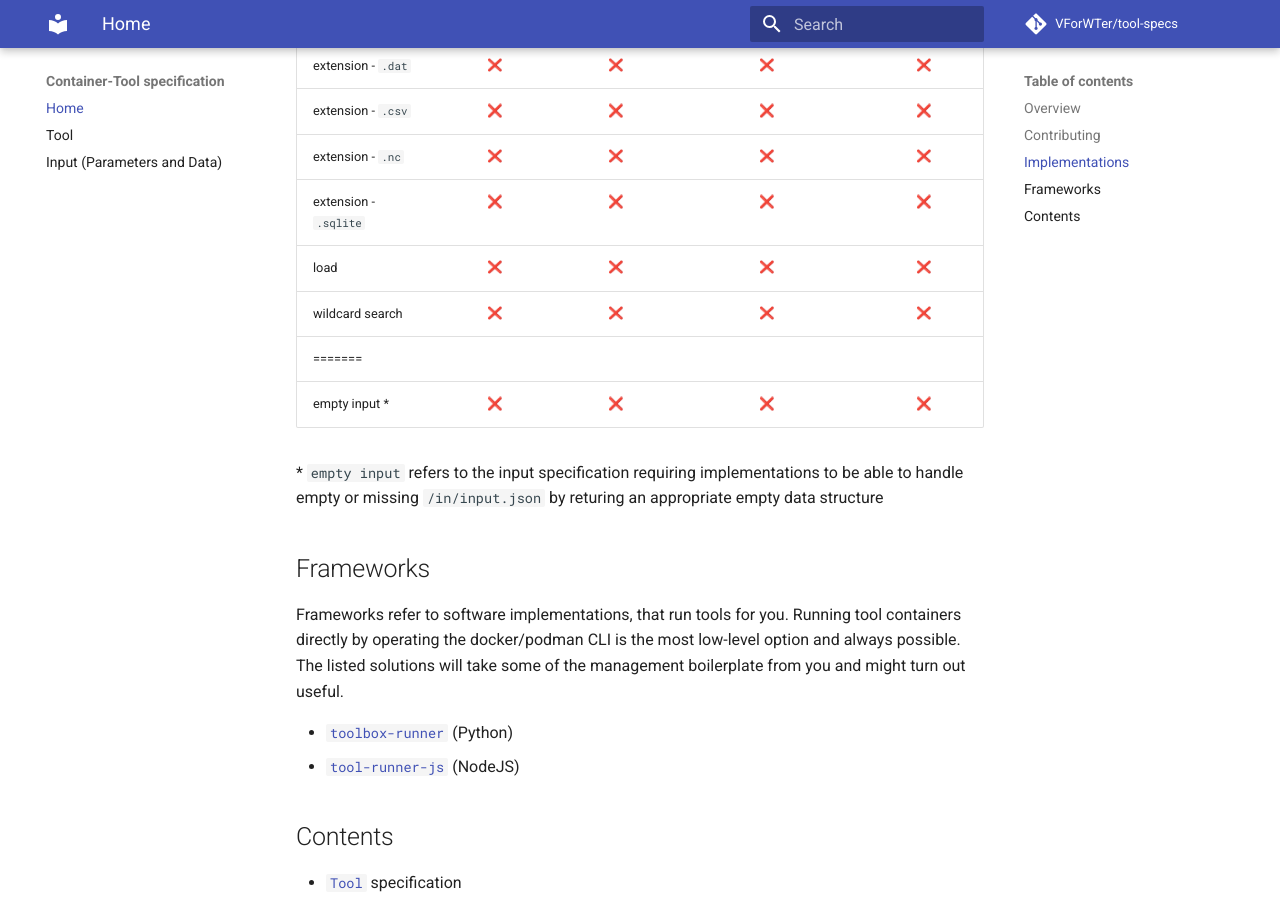
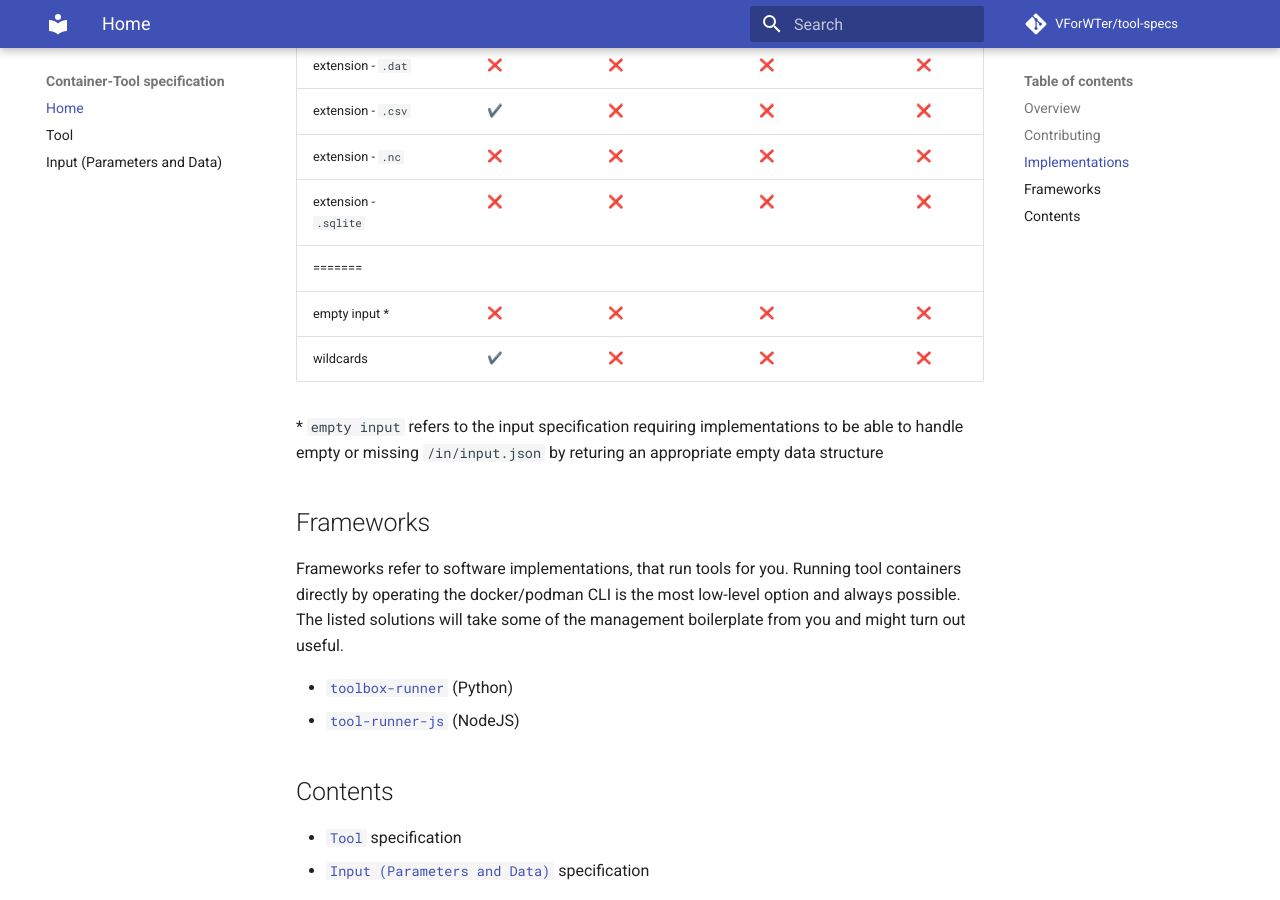
Before and after one commit to VForWaTer/tool-specs, an MkDocs documentation site: the page built from docs/README.md, in a window 1280 px wide and 900 px high, scrolled down 2270 px. Built offline with MkDocs 1.6.1 and Material for MkDocs 9.7.7, drawn with Linux system fonts in a browser that asks for light colours; emoji names are drawn with the system emoji font; comment, search, counter and statistics services are not loaded.

Commit message:
some updates on data section

```diff
--- a/docs/README.md
+++ b/docs/README.md
@@ -63,7 +63,7 @@
 | float                 | :heavy_check_mark:       | :heavy_check_mark: | :heavy_check_mark:                  | :heavy_check_mark:  |
 | enum                  | :heavy_check_mark:       | :heavy_check_mark: | :heavy_check_mark:                  | :heavy_check_mark:  |
 | enum -check values    | :heavy_check_mark:       | :heavy_check_mark: | :x:                                 | :x:                 |
-| boolean               | :grey_question:          | :grey_question:    | :grey_question:                     | :grey_question:     |
+| boolean               | :heavy_check_mark:       | :grey_question:    | :grey_question:                     | :grey_question:     |
 | datetime              | :heavy_check_mark:       | :heavy_check_mark: | :x:                                 | :heavy_check_mark:  |
 | asset                 | :x:                      | :x:                | :x:                                 | :x:                 |
 |    **Parameter fields**                                                                                                       ||
@@ -72,14 +72,12 @@
 | min & max             | :heavy_check_mark:       | :heavy_check_mark: | :x:                                 | :x:                 |
 |    **Data fields**                                                                                                            ||
 | extension - `.dat`    | :x:                      | :x:                | :x:                                 | :x:                 |
-| extension - `.csv`    | :x:                      | :x:                | :x:                                 | :x:                 |
+| extension - `.csv`    | :heavy_check_mark:       | :x:                | :x:                                 | :x:                 |
 | extension - `.nc`     | :x:                      | :x:                | :x:                                 | :x:                 |
 | extension - `.sqlite` | :x:                      | :x:                | :x:                                 | :x:                 |
-| load                  | :x:                      | :x:                | :x:                                 | :x:                 |
-| wildcard search       | :x:                      | :x:                | :x:                                 | :x:                 |
 =======
-| empty input     *  | :x:                      | :x:                | :x:                                 | :x:                 |
-
+| empty input     *     | :x:                      | :x:                | :x:                                 | :x:                 |
+| wildcards             | :heavy_check_mark:       | :x:                | :x:                                 | :x:                 |
 
 \* `empty input` refers to the input specification requiring implementations to be able to handle empty or missing `/in/input.json` by returing an appropriate empty data structure
 
```
Also changed, not shown: docs/input.md (+2 -2 lines).
